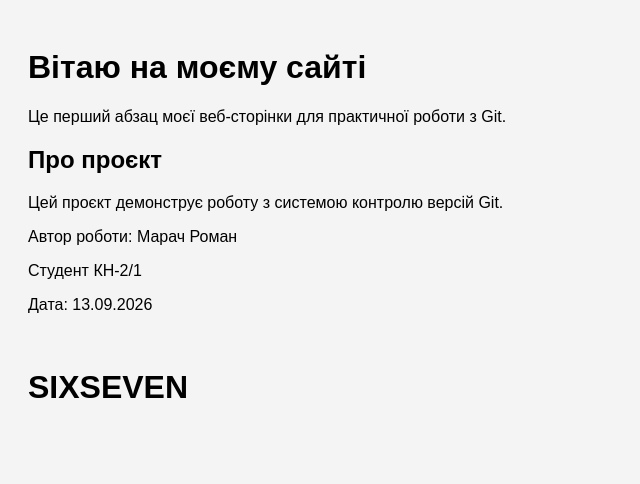
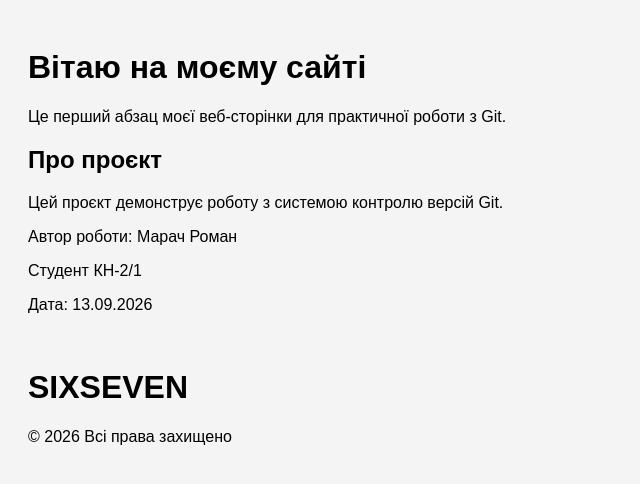
Before and after one commit to Marach-Roman/my-project, a plain HTML site: page index.html in a window 1280 px wide. Shown: the whole page, without its empty margins (0-640 px from the left). Drawn offline with Linux system fonts and the light colour scheme.

Commit message:
Додано підвал сайту з копірайтом

```diff
--- a/index.html
+++ b/index.html
@@ -22,5 +22,9 @@
     <br>
 
     <h1>SIXSEVEN</h1>
+
+    <footer>
+        <p>&copy; 2026 Всі права захищено</p>
+    </footer>
 </body>
 </html>
```
